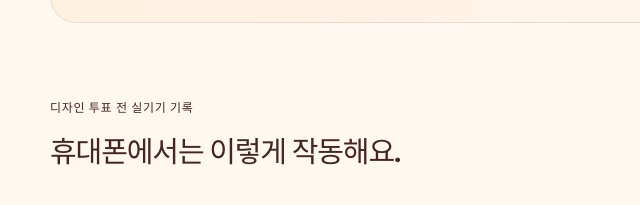
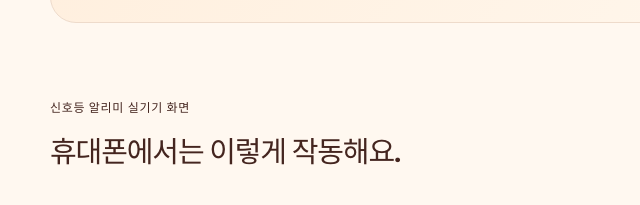
Before and after one commit to LUCKYBRIDGE/gyodong5-2, a plain HTML site: page web/index.html in a window 1280 px wide. Shown: the part 2800-3005 px from the top of the page, 0-640 px from the left. Drawn offline with Linux system fonts and the light colour scheme.

Commit message:
docs: show the class-selected design in device screenshots

```diff
--- a/web/index.html
+++ b/web/index.html
@@ -131,7 +131,7 @@
       </div>
     </section>
     <section class="screenshots shell" aria-labelledby="screenshots-title">
-      <div class="section-heading"><div><p class="eyebrow">디자인 투표 전 실기기 기록</p><h2 id="screenshots-title">휴대폰에서는 이렇게 작동해요.</h2></div><p>10초 유지 시 10점, 하루 최대 3회.<br>하슬랑은 누적 기록에 따라 성장해요.</p></div>
+      <div class="section-heading"><div><p class="eyebrow">신호등 알리미 실기기 화면</p><h2 id="screenshots-title">휴대폰에서는 이렇게 작동해요.</h2></div><p>10초 유지 시 10점, 하루 최대 3회.<br>하슬랑은 누적 기록에 따라 성장해요.</p></div>
       <div class="screenshot-grid">
         <figure><a class="screenshot-wrap" href="assets/home.png" target="_blank" rel="noopener"><img src="assets/home.png" alt="포인트와 하슬랑이 함께 보이는 앱 홈 화면" loading="lazy" width="1440" height="3120"></a><figcaption>포인트와 오늘의 기록</figcaption></figure>
         <figure><a class="screenshot-wrap" href="assets/warning.png" target="_blank" rel="noopener"><img src="assets/warning.png" alt="횡단보도 앞입니다. 주변을 봐주세요라는 경고 화면" loading="lazy" width="1440" height="3120"></a><figcaption>다른 앱 위에 뜨는 경고</figcaption></figure>
```
Also changed, not shown: web/assets/avatar.png, web/assets/home.png, web/assets/reward.png, web/assets/warning.png.
